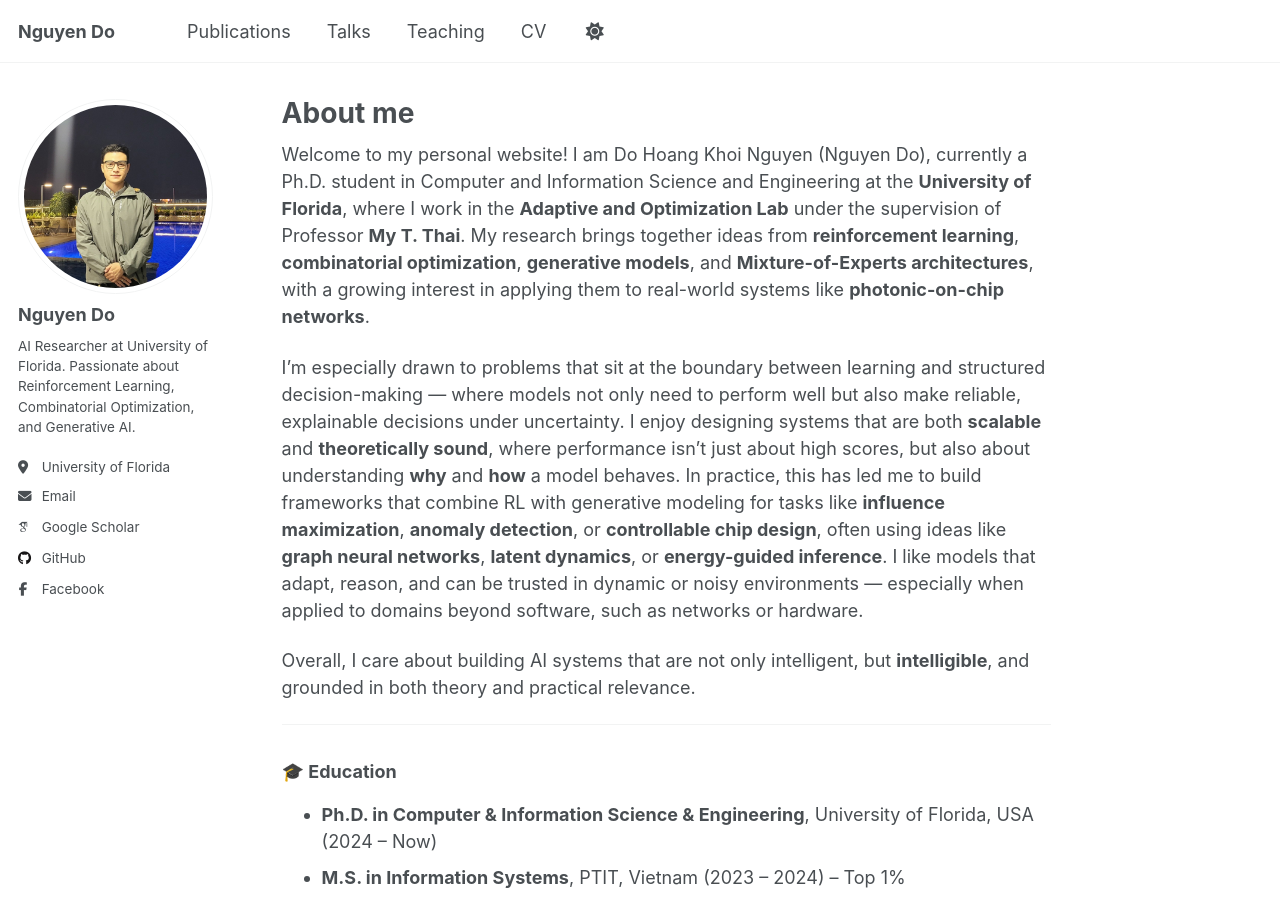
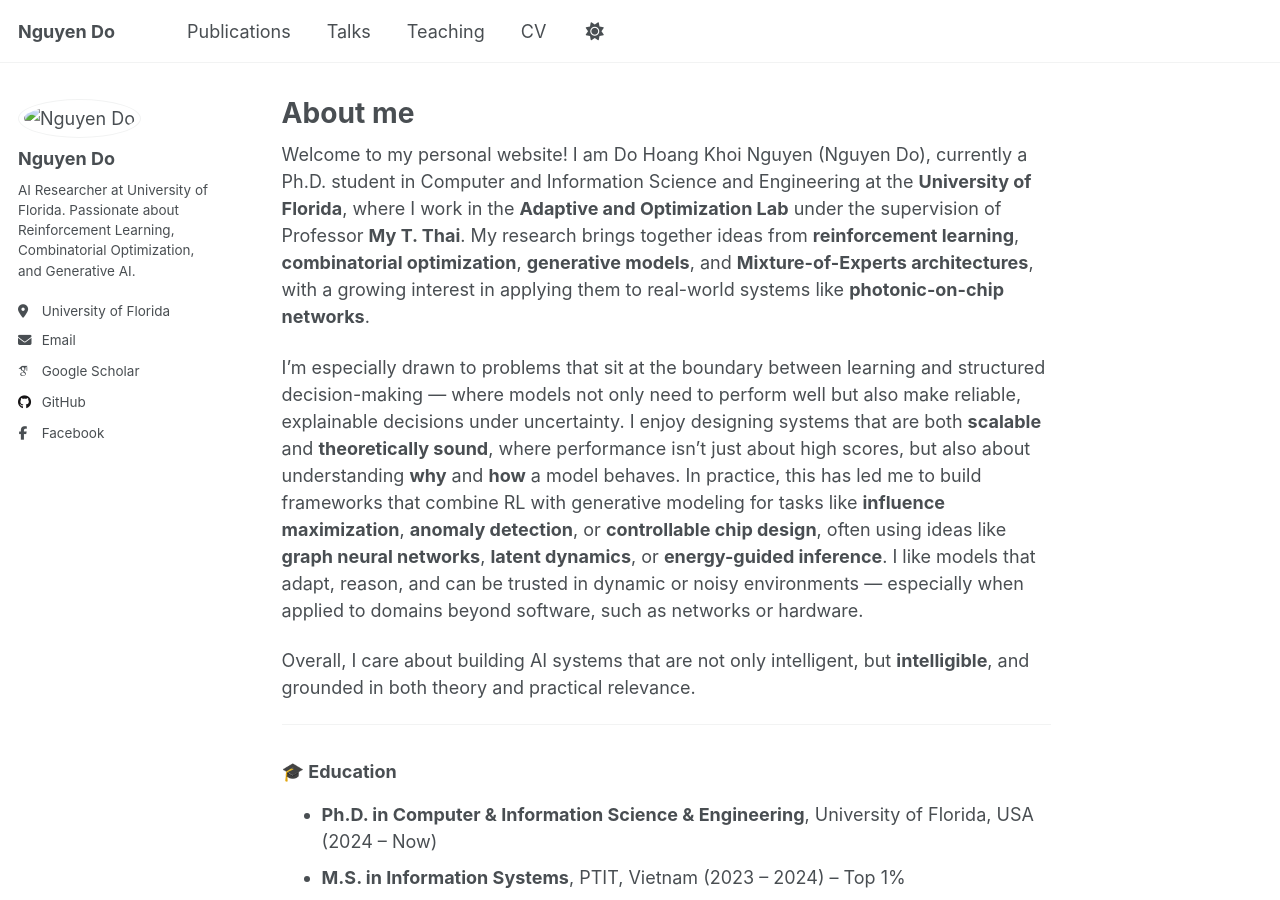
Before and after one commit to nguyendo1801/nguyendo1801.github.io, a Jekyll site: the page built from _pages/about.md, in a window 1280 px wide and 900 px high. Built offline with Jekyll 4.4.1, drawn with Linux system fonts in a browser that asks for light colours; some web fonts are replaced.

Commit message:
0.0.0.0.0.1

```diff
--- a/_includes/author-profile.html
+++ b/_includes/author-profile.html
@@ -10,7 +10,8 @@
     {% if author.avatar contains "://" %}
     	<img src="{{ author.avatar }}" alt="{{ author.name }}">
     {% else %}
-    	<img src="{{ author.avatar | prepend: "/images/" | prepend: base_path }}" class="author__avatar" alt="{{ author.name }}">
+<!--    	<img src="{{ author.avatar | prepend: "/images/" | prepend: base_path }}" class="author__avatar" alt="{{ author.name }}">-->
+        <img src="{{ author.avatar | relative_url }}" style="max-width: 200px; border-radius: 50%;" alt="{{ author.name }}">
     {% endif %}
   </div>
 
```
